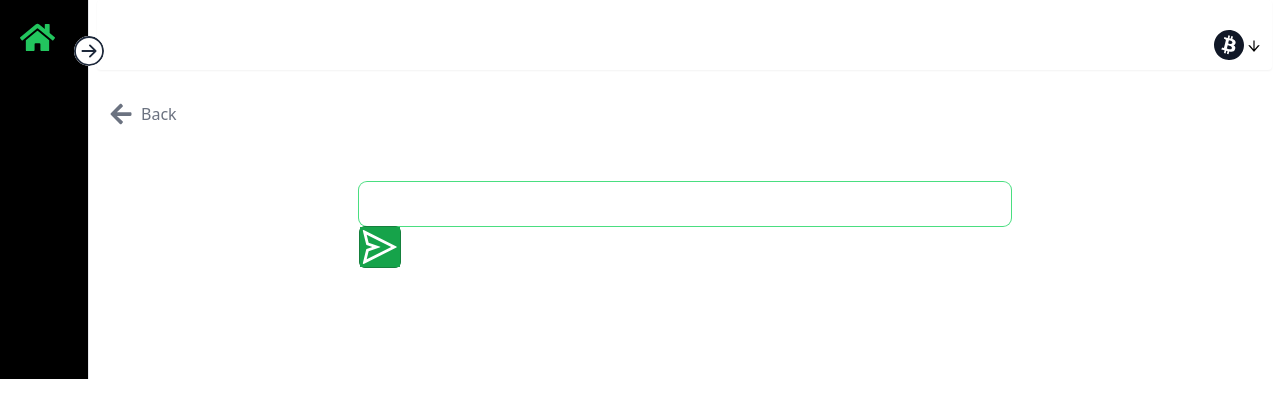
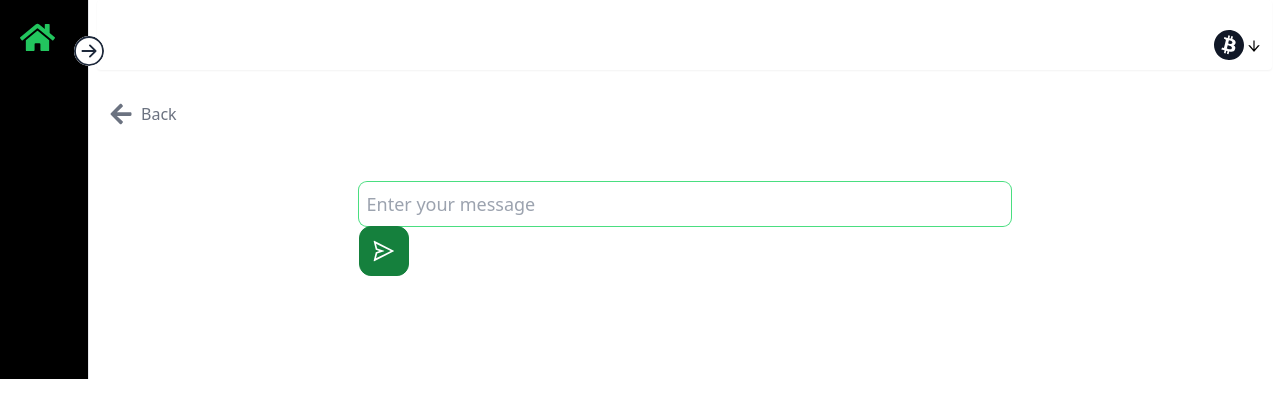
Before and after one commit to kwakyebrilliant/Movers-tailwind, a React (Create React App) app: page /chatsingle in a window 1280 px wide. Shown: the top 418 px of the page. Built offline with nearby package versions, Linux system fonts and the light colour scheme.

Commit message:
dashboard updates

```diff
--- a/src/Dashboard/Pages/ChatSingle.jsx
+++ b/src/Dashboard/Pages/ChatSingle.jsx
@@ -62,11 +62,12 @@ const ChatSingle = () => {
                 type="text"
                 as="textarea"
                 rows={1}
+                placeholder="Enter your message"
               />
               <button
-                type="submit"
+                className='px-3 py-3 rounded-xl'
               >
-                <AiOutlineSend className='bg-green-600' size={40} />
+                <AiOutlineSend className='w-6 h-6' />
               </button>
             </div>
           </div>
```
